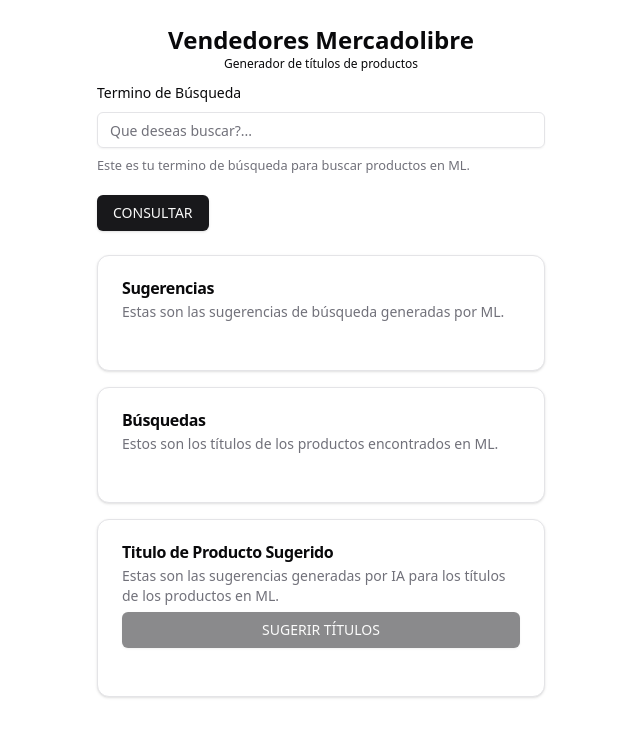
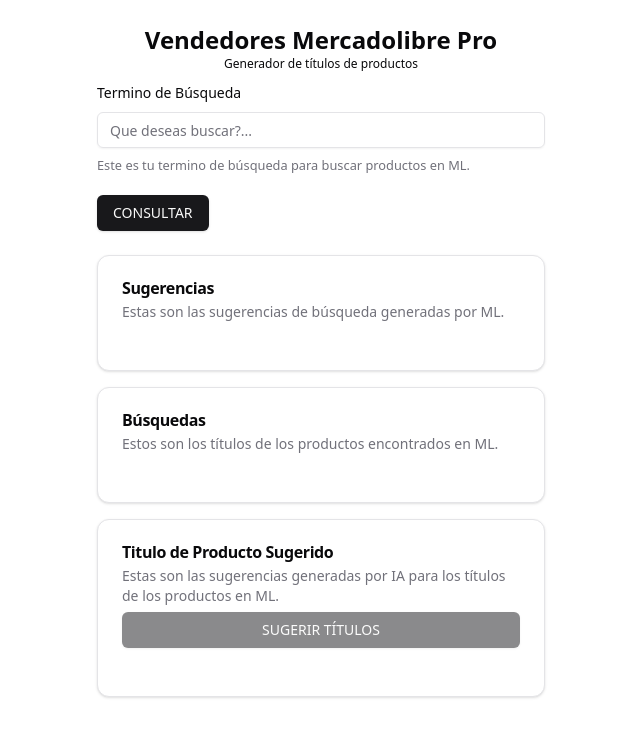
Before and after one commit to stivenjsdev/mercadolibre-seller, a React (Vite) app: page / in a window 1280 px wide. Shown: the top 736 px of the page, without its empty margins (319-959 px from the left). Built offline with nearby package versions, Linux system fonts and the light colour scheme.

Commit message:
feat: change page title

```diff
--- a/index.html
+++ b/index.html
@@ -4,7 +4,7 @@
     <meta charset="UTF-8" />
     <link rel="icon" type="image/svg+xml" href="/vite.svg" />
     <meta name="viewport" content="width=device-width, initial-scale=1.0" />
-    <title>MercadoLibre Sellers</title>
+    <title>MercadoLibre Pro Sellers</title>
   </head>
   <body>
     <div id="root"></div>
--- a/src/App.tsx
+++ b/src/App.tsx
@@ -127,7 +127,7 @@
     <main className="p-4">
       {/* Title */}
       <h1 className="text-2xl text-center py-2 font-bold">
-        Vendedores Mercadolibre
+        Vendedores Mercadolibre Pro
         <span className="text-xs block font-light">
           Generador de títulos de productos
         </span>
```
